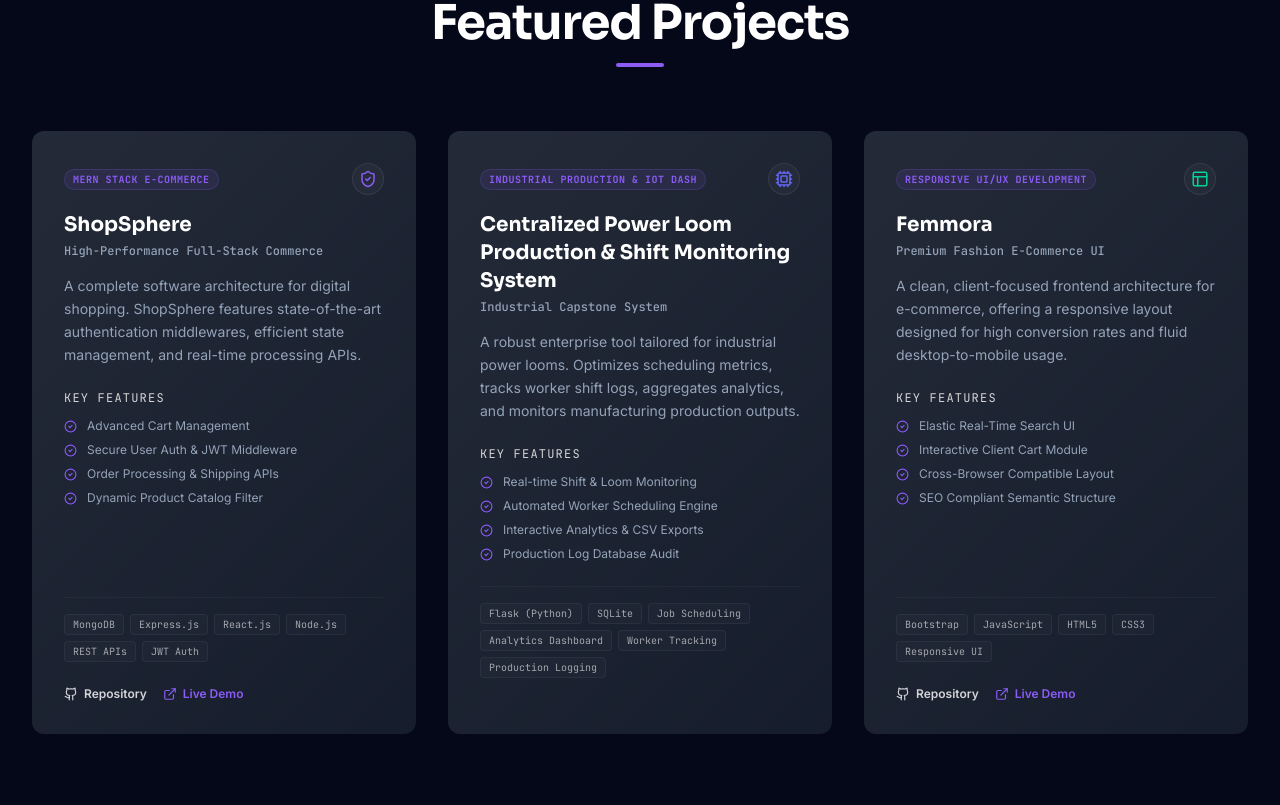
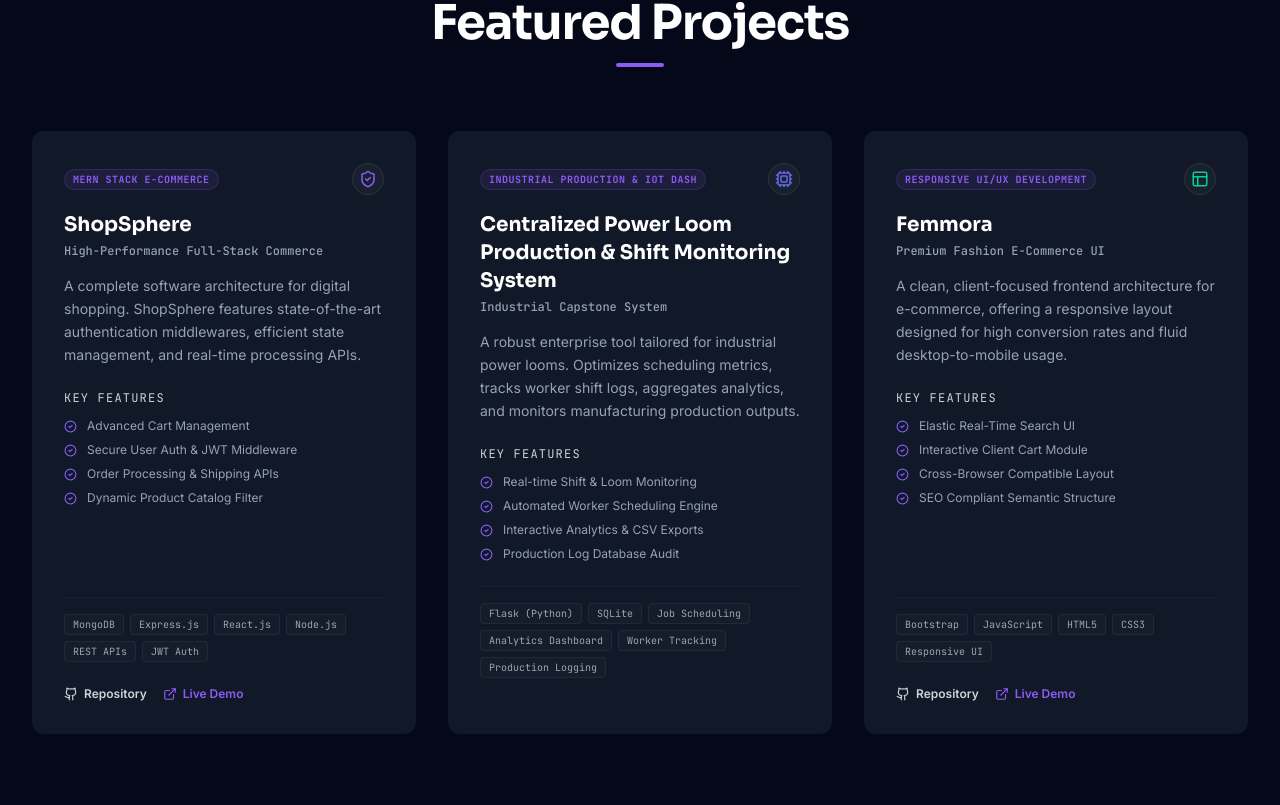
Before and after one commit to KavyaVarsini/portfolio, a React (Vite) app: page / in a window 1280 px wide. Shown: the part 3115-3920 px from the top of the page. Built offline with nearby package versions, Linux system fonts and the light colour scheme.

Commit message:
Fix hover background color of premium border cards by correcting stacking context layers

```diff
--- a/src/index.css
+++ b/src/index.css
@@ -91,7 +91,6 @@
 /* Premium Card Gradient Border Hover */
 .premium-border-card {
   position: relative;
-  background: #111827;
   border-radius: 12px;
   z-index: 1;
 }
@@ -105,12 +104,24 @@
   bottom: -1px;
   background: linear-gradient(135deg, rgba(255, 255, 255, 0.08), rgba(255, 255, 255, 0.02));
   border-radius: 12px;
-  z-index: -1;
+  z-index: -2;
   transition: opacity 0.5s ease;
 }
 
 .premium-border-card:hover::before {
   background: linear-gradient(135deg, #8B5CF6, #6366F1, #7C3AED);
+}
+
+.premium-border-card::after {
+  content: "";
+  position: absolute;
+  top: 0;
+  left: 0;
+  right: 0;
+  bottom: 0;
+  background: #111827;
+  border-radius: 12px;
+  z-index: -1;
 }
 
 /* Floating Blur Glow Blobs */
```
